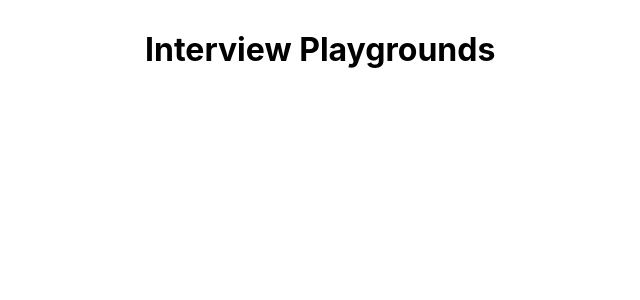
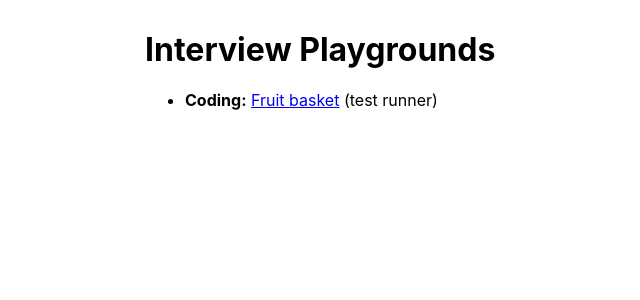
Before and after one commit to minted/frontend-interview, a React (Create React App) app: page / in a window 1280 px wide. Shown: the top 300 px of the page, without its empty margins (105-745 px from the left). Built offline with nearby package versions, Linux system fonts and the light colour scheme.

Commit message:
Add UI for jest tests

```diff
--- a/package.json
+++ b/package.json
@@ -3,12 +3,14 @@
   "version": "0.1.0",
   "private": true,
   "dependencies": {
+    "concurrently": "^4.0.1",
+    "majestic": "^1.1.0",
     "react": "^16.6.1",
     "react-dom": "^16.6.1",
     "react-scripts": "2.1.1"
   },
   "scripts": {
-    "start": "react-scripts start",
+    "start": "concurrently 'react-scripts start' 'majestic'",
     "build": "react-scripts build",
     "test": "react-scripts test",
     "eject": "react-scripts eject"
--- a/src/App.js
+++ b/src/App.js
@@ -7,6 +7,11 @@ class App extends Component {
     return (
       <div className="container">
         <h1>Interview Playgrounds</h1>
+        <ul>
+          <li>
+            <strong>Coding:</strong> <a href="/" onClick={e => e.target.port = 3005}>Fruit basket</a> (test runner)
+          </li>
+        </ul>
       </div>
     );
   }
```
Also changed, not shown: 1 other file (tests, documents, lock files or other folders).
